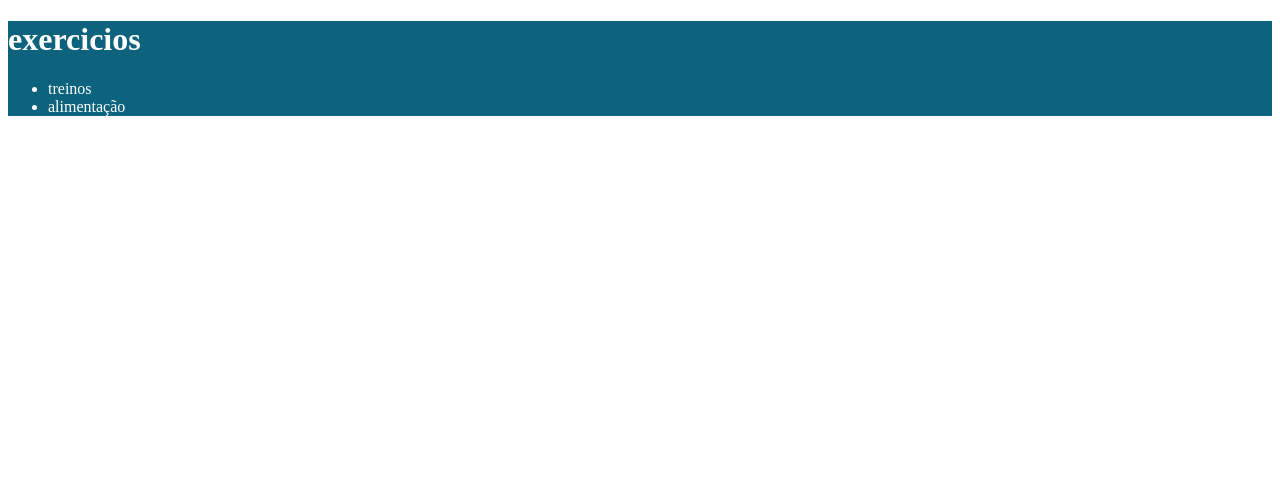
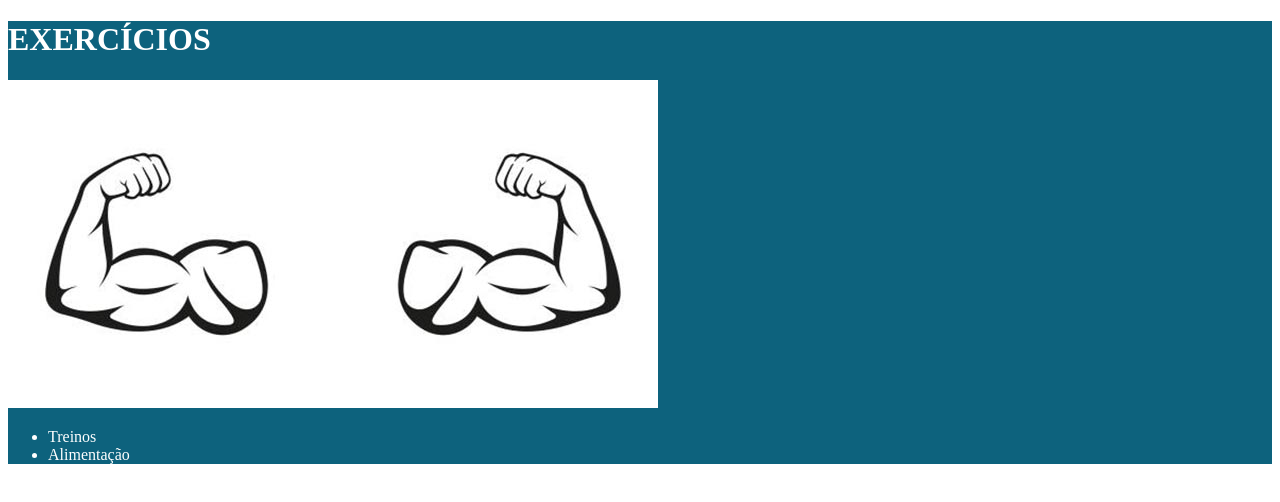
Before and after one commit to luisscoelho/luis, a plain HTML site: page index.html in a window 1280 px wide. Drawn offline with Linux system fonts and the light colour scheme.

Commit message:
Add files via upload

```diff
--- a/index.html
+++ b/index.html
@@ -8,11 +8,11 @@
 </head>
 <body>
     <header>
-        <h1>exercicios</h1>
-    <ul>
-        <li>treinos</li>
-        <li>alimentação</li>
-    </ul>
+        <h1>EXERCÍCIOS</h1>              <img src="musculos-1-3.jpg" alt="desenho de musculo">
+        <ul>
+            <li>Treinos</li>
+            <li>Alimentação</li>
+        </ul>
     </header>
 
 </body>
--- a/style.css
+++ b/style.css
@@ -1,4 +1,4 @@
-header {
-    background-color: #0D627D;
+header{
+    background-color: #0d627d;
     color: white;
 }
```
Also changed, not shown: musculos-1-3.jpg (added).
